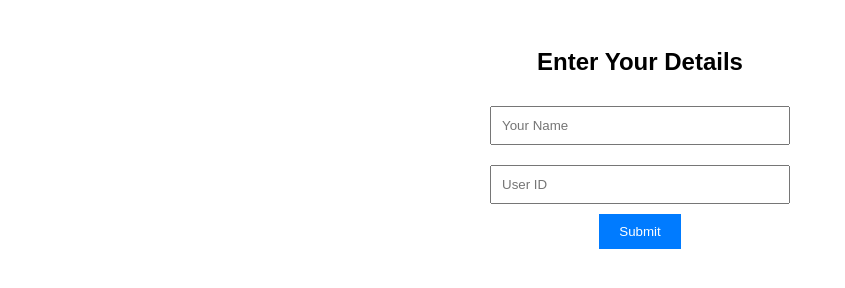
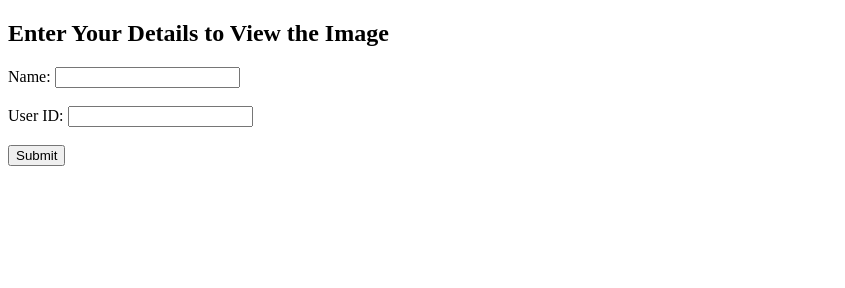
Before and after one commit to VipulWakkar/Test, a plain HTML site: page index.html in a window 1280 px wide. Shown: the whole page, without its empty margins (0-845 px from the left). Drawn offline with Linux system fonts and the light colour scheme.

Commit message:
index.html

```diff
--- a/index.html
+++ b/index.html
@@ -1,78 +1,29 @@
 <!DOCTYPE html>
 <html lang="en">
 <head>
-  <meta charset="UTF-8">
-  <meta name="viewport" content="width=device-width, initial-scale=1.0">
-  <title>View Photo</title>
-  <style>
-    body {
-      font-family: Arial, sans-serif;
-      text-align: center;
-      padding: 20px;
-    }
-    #form-container {
-      margin: 20px auto;
-      max-width: 300px;
-    }
-    input {
-      width: 100%;
-      padding: 10px;
-      margin: 10px 0;
-      box-sizing: border-box;
-    }
-    button {
-      padding: 10px 20px;
-      background-color: #007BFF;
-      color: white;
-      border: none;
-      cursor: pointer;
-    }
-    button:hover {
-      background-color: #0056b3;
-    }
-    #photo {
-      display: none;
-      margin-top: 20px;
-    }
-  </style>
+    <meta charset="UTF-8">
+    <meta name="viewport" content="width=device-width, initial-scale=1.0">
+    <title>Access Image</title>
+    <script>
+        function showImage() {
+            let name = document.getElementById("name").value;
+            let userId = document.getElementById("userId").value;
+
+            if (name && userId) {
+                let imageUrl = "https://drive.google.com/file/d/14qK5PMV03lpbSRRHw2p3bmTbHulmRHpJ/view?usp=sharing"; // Replace with your Google Drive link
+                window.location.href = imageUrl;
+            } else {
+                alert("Please enter both Name and User ID.");
+            }
+        }
+    </script>
 </head>
 <body>
-  <div id="form-container">
-    <h2>Enter Your Details</h2>
-    <input type="text" id="name" placeholder="Your Name" required>
-    <input type="text" id="userID" placeholder="User ID" required>
-    <button onclick="validateAndShowPhoto()">Submit</button>
-  </div>
-  <div id="photo">
-    <img src="https://drive.google.com/uc?export=view&id=14qK5PMV03lpbSRRHw2p3bmTbHulmRHpJ" alt="Photo" style="max-width: 100%;">
-  </div>
-
-  <script>
-    function validateAndShowPhoto() {
-      const name = document.getElementById('name').value;
-      const userID = document.getElementById('userID').value;
-
-      if (name && userID) {
-        // Send data to Google Apps Script
-        fetch('https://script.google.com/macros/s/AKfycbwIVqeDUuJ6_lWN4dN_75r55o-zrGFdhNNE325OZGeDsrsi6jjV0RvnKvzg2J1zQscO/exec', {
-          method: 'POST',
-          body: JSON.stringify({ name, userID }),
-          headers: { 'Content-Type': 'application/json' }
-        })
-        .then(response => response.text())
-        .then(() => {
-          alert(`Thank you, ${name}! You can now view the photo.`);
-          document.getElementById('form-container').style.display = 'none';
-          document.getElementById('photo').style.display = 'block';
-        })
-        .catch(error => {
-          console.error('Error:', error);
-          alert('An error occurred. Please try again.');
-        });
-      } else {
-        alert('Please enter both your name and user ID.');
-      }
-    }
-  </script>
+    <h2>Enter Your Details to View the Image</h2>
+    <label>Name:</label>
+    <input type="text" id="name" required><br><br>
+    <label>User ID:</label>
+    <input type="text" id="userId" required><br><br>
+    <button onclick="showImage()">Submit</button>
 </body>
 </html>
```
